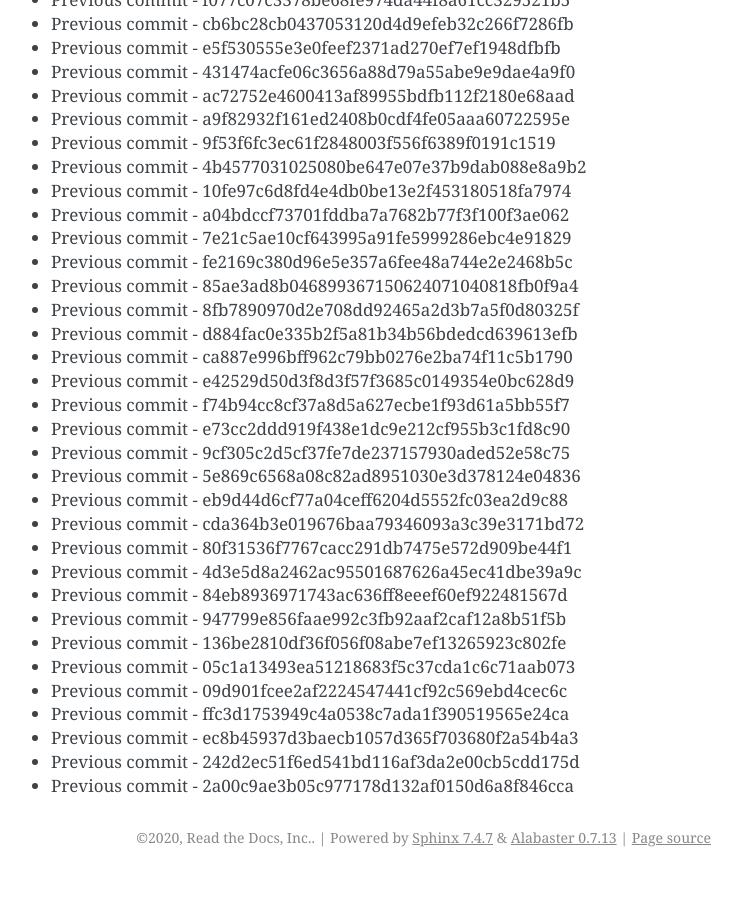
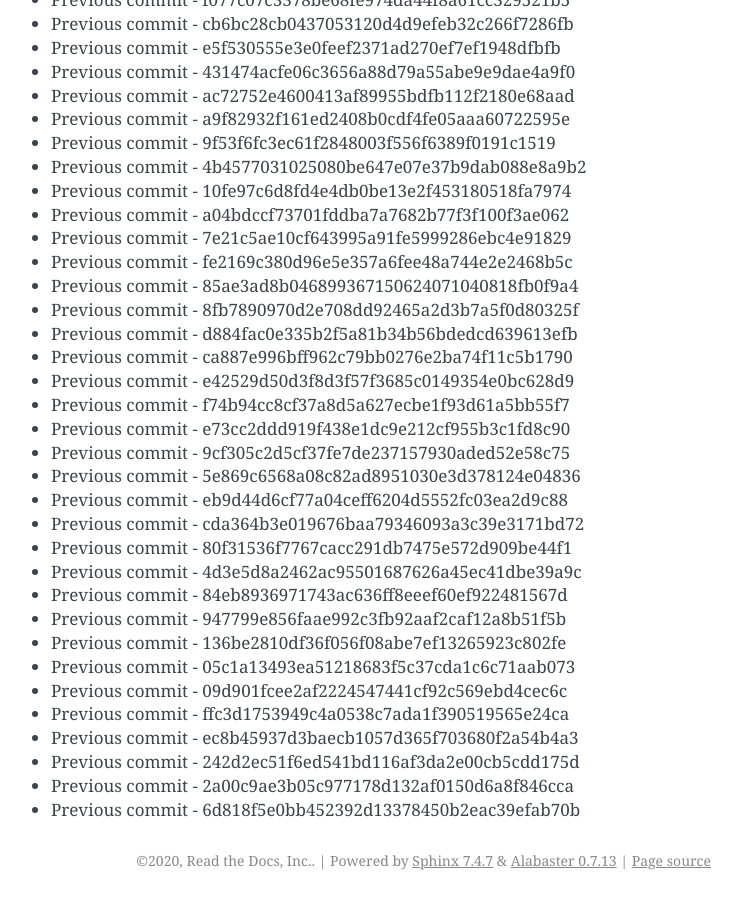
Before and after one commit to readthedocs/rtd-git-stresstest, a Sphinx documentation site: the page built from docs/updates.rst, in a window 1280 px wide and 900 px high, scrolled down 7580 px. Shown: the whole window, without its empty margins (399-1141 px from the left). Built offline with Sphinx 7.4.7, drawn with Linux system fonts in a browser that asks for light colours; before the commit the page ends 8457 px from its top, so only the background shows below that.

Commit message:
Generating commit from previous: 6d818f5e0bb452392d13378450b2eac39efab70b

```diff
--- a/docs/updates.rst
+++ b/docs/updates.rst
@@ -350,3 +350,4 @@ It can be tested for any performance characteristics.
 * Previous commit - ec8b45937d3baecb1057d365f703680f2a54b4a3
 * Previous commit - 242d2ec51f6ed541bd116af3da2e00cb5cdd175d
 * Previous commit - 2a00c9ae3b05c977178d132af0150d6a8f846cca
+* Previous commit - 6d818f5e0bb452392d13378450b2eac39efab70b
```
